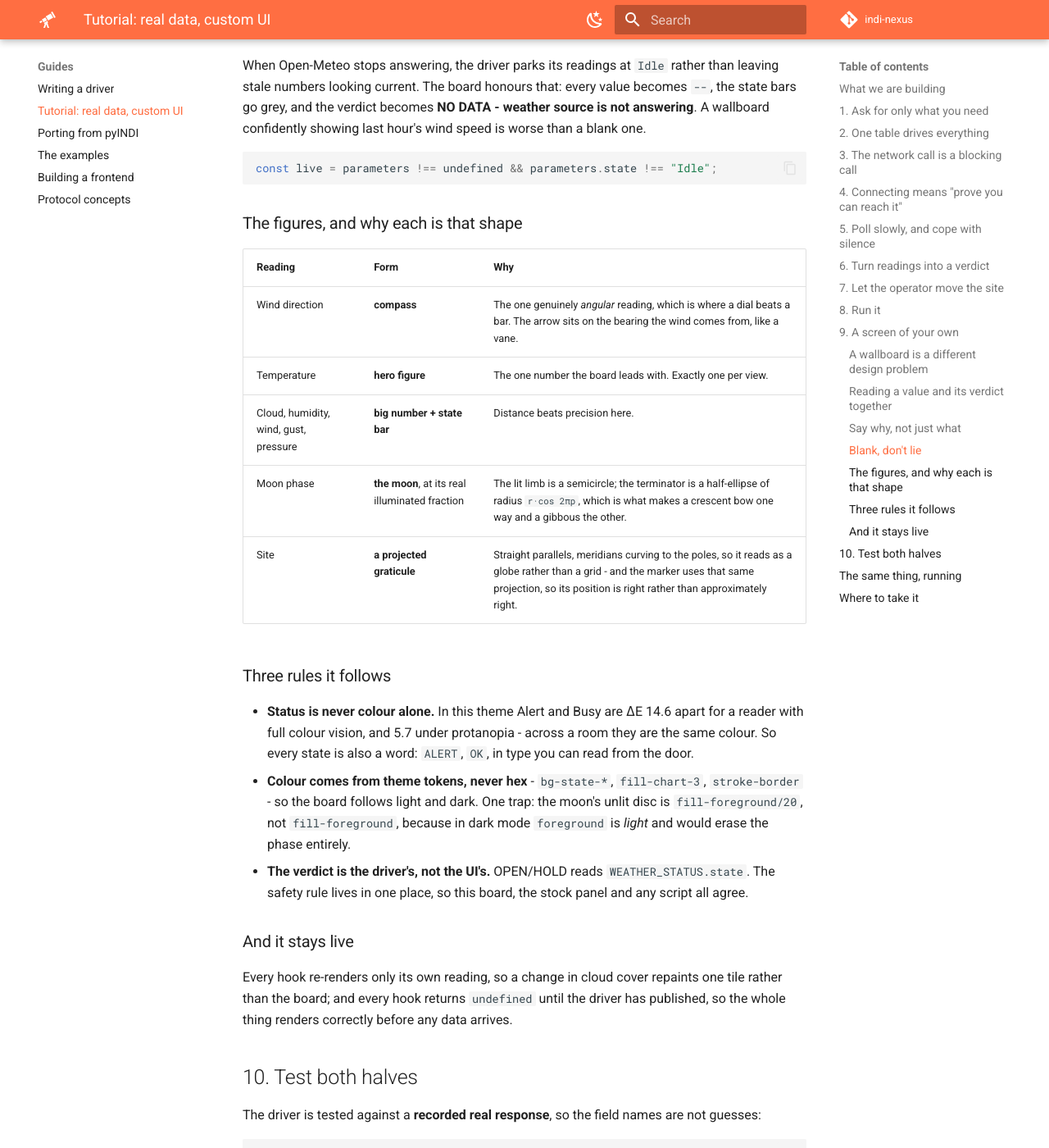
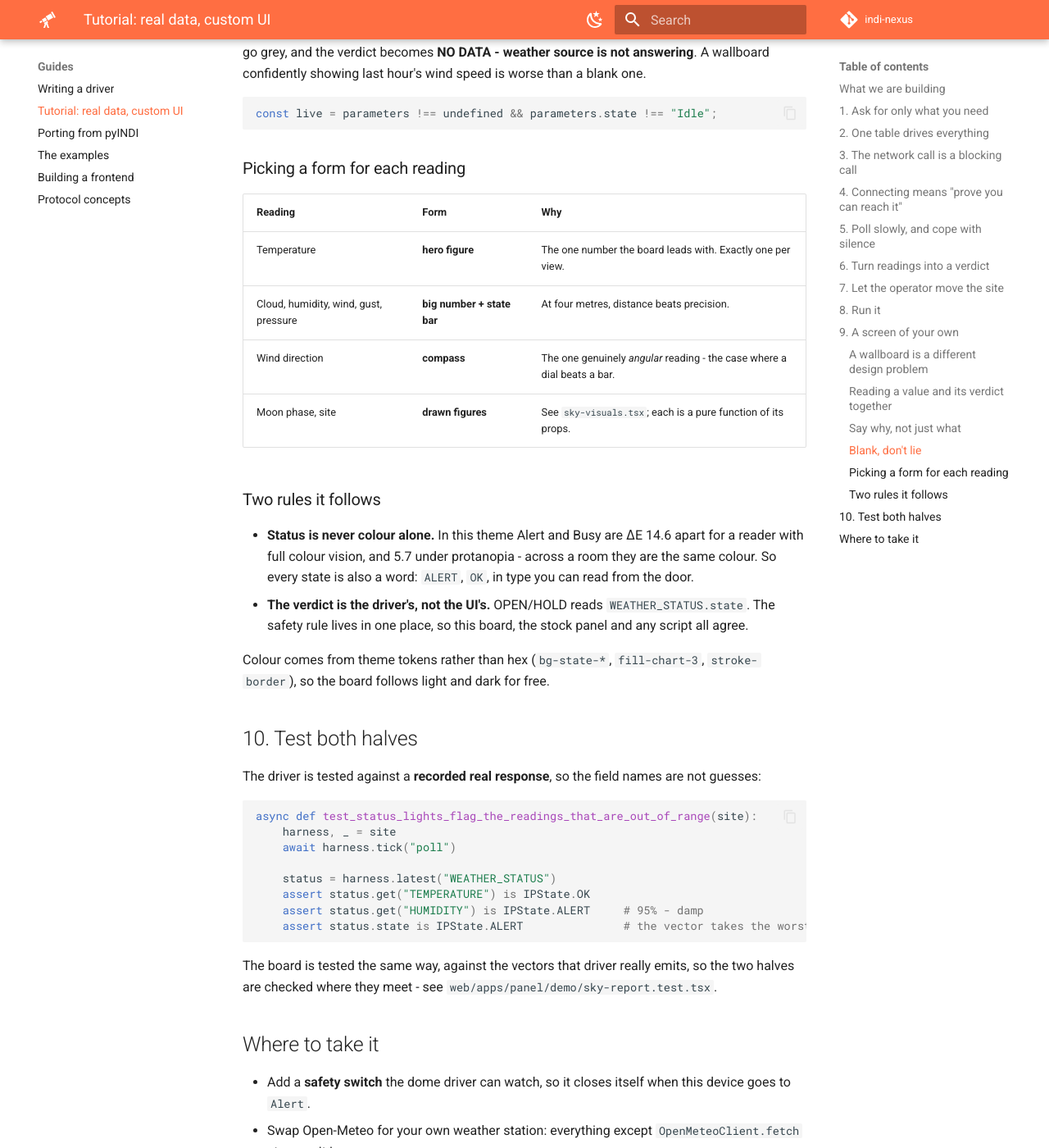
Before and after one commit to sidereal-software/indi-nexus, an MkDocs documentation site: the page built from docs/guides/tutorial-open-meteo.md, in a window 1280 px wide and 1400 px high, scrolled down 5580 px. Shown: the whole window at 82% size. Built offline with MkDocs 1.6.1 and Material for MkDocs 9.7.7, drawn with Linux system fonts in a browser that asks for light colours; comment, search, counter and statistics services are not loaded; some of the changed text lies outside the part shown.

Commit message:
docs: cut duplication and fix broken cross-references
Several pages said the same thing twice, which makes them harder to follow
rather than more thorough.

- examples.md listed every example in a lookup table whose rows restated the
  section headings underneath it. The table is gone.
- The README's examples table restated that whole page; it is now three
  sentences and a link.
- The tutorial's "a screen of your own" had grown into a design essay - two
  tables and eight subsections - and closed with a section repeating the demo
  link from the top. Trimmed to the parts a reader would reuse.
- writing-drivers.md's shortcuts went from four snippets to two; frontend.md's
  multi-device example from 21 lines to 5, since it exists to show one `map`.
  doc-snippets.tsx follows it, so the guide still cannot rot.

Two anchors pointed at a heading that no longer exists (#testing-your-driver;
it is "Testing without hardware"), and the tutorial cited a test file that was
never written. Checked every internal link and anchor across docs/: all resolve.

````diff
--- a/docs/guides/tutorial-open-meteo.md
+++ b/docs/guides/tutorial-open-meteo.md
@@ -217,13 +218,9 @@
 | A desktop panel | A wallboard |
 |---|---|
 | Read at 40 cm | Read at 4 m - type sized in viewport units, the verdict ~10 vw |
-| You can hover, click, scroll | Nobody touches it. One screen, no scroll, no tooltips |
+| You can hover, click, scroll | Nobody touches it. One screen, no tooltips |
 | A stale number is a nuisance | A stale number is dangerous - it must blank out |
 | Ratios suit thin meters | A 2 px track with a 1 px limit tick is invisible; use a big number and a thick state bar |
-
-That last row is the one that surprises people. The earlier version of this
-screen used meters with the driver's limit ticked on the track, which is the
-right form on a laptop and unreadable on a wall.
 
 ### Reading a value and its verdict together
 
@@ -267,36 +264,27 @@
 const live = parameters !== undefined && parameters.state !== "Idle";
 ```
 
-### The figures, and why each is that shape
+### Picking a form for each reading
 
 | Reading | Form | Why |
 |---|---|---|
-| Wind direction | **compass** | The one genuinely *angular* reading, which is where a dial beats a bar. The arrow sits on the bearing the wind comes from, like a vane. |
 | Temperature | **hero figure** | The one number the board leads with. Exactly one per view. |
-| Cloud, humidity, wind, gust, pressure | **big number + state bar** | Distance beats precision here. |
-| Moon phase | **the moon**, at its real illuminated fraction | The lit limb is a semicircle; the terminator is a half-ellipse of radius `r·cos 2πp`, which is what makes a crescent bow one way and a gibbous the other. |
-| Site | **a projected graticule** | Straight parallels, meridians curving to the poles, so it reads as a globe rather than a grid - and the marker uses that same projection, so its position is right rather than approximately right. |
+| Cloud, humidity, wind, gust, pressure | **big number + state bar** | At four metres, distance beats precision. |
+| Wind direction | **compass** | The one genuinely *angular* reading - the case where a dial beats a bar. |
+| Moon phase, site | **drawn figures** | See `sky-visuals.tsx`; each is a pure function of its props. |
 
-### Three rules it follows
+### Two rules it follows
 
 - **Status is never colour alone.** In this theme Alert and Busy are ΔE 14.6
   apart for a reader with full colour vision, and 5.7 under protanopia - across
-  a room they are the same colour. So every state is also a word: `ALERT`,
-  `OK`, in type you can read from the door.
-- **Colour comes from theme tokens, never hex** - `bg-state-*`, `fill-chart-3`,
-  `stroke-border` - so the board follows light and dark. One trap: the moon's
-  unlit disc is `fill-foreground/20`, not `fill-foreground`, because in dark
-  mode `foreground` is *light* and would erase the phase entirely.
+  a room they are the same colour. So every state is also a word: `ALERT`, `OK`,
+  in type you can read from the door.
 - **The verdict is the driver's, not the UI's.** OPEN/HOLD reads
   `WEATHER_STATUS.state`. The safety rule lives in one place, so this board, the
   stock panel and any script all agree.
 
-### And it stays live
-
-Every hook re-renders only its own reading, so a change in cloud cover repaints
-one tile rather than the board; and every hook returns `undefined` until the
-driver has published, so the whole thing renders correctly before any data
-arrives.
+Colour comes from theme tokens rather than hex (`bg-state-*`, `fill-chart-3`,
+`stroke-border`), so the board follows light and dark for free.
 
 ## 10. Test both halves
 
@@ -314,16 +302,9 @@
     assert status.state is IPState.ALERT               # the vector takes the worst
 ```
 
-And the UI is tested against the vectors that driver really emits, so the two
-halves are checked where they meet - see
-`web/packages/react/src/doc-snippets.test.tsx`.
-
-## The same thing, running
-
-Everything above is on the [weather demo page](../weather-demo/weather.html): the
-driver ported to TypeScript so it runs in the browser, the stock panel, and the
-custom screen, switchable. It calls the real Open-Meteo API from your browser,
-and falls back to a recorded response if it cannot reach it.
+The board is tested the same way, against the vectors that driver really emits,
+so the two halves are checked where they meet - see
+`web/apps/panel/demo/sky-report.test.tsx`.
 
 ## Where to take it
 
````
Also changed, not shown: other parts of docs/guides/tutorial-open-meteo.md (+2 -1 lines), README.md (+5 -11 lines), docs/guides/examples.md (+11 -22 lines), docs/guides/frontend.md (+7 -18 lines), docs/guides/porting-from-pyindi.md (+1 -1 lines), docs/guides/writing-drivers.md (+7 -16 lines), docs/reference/python/testing.md (+1 -1 lines), 1 other file.
